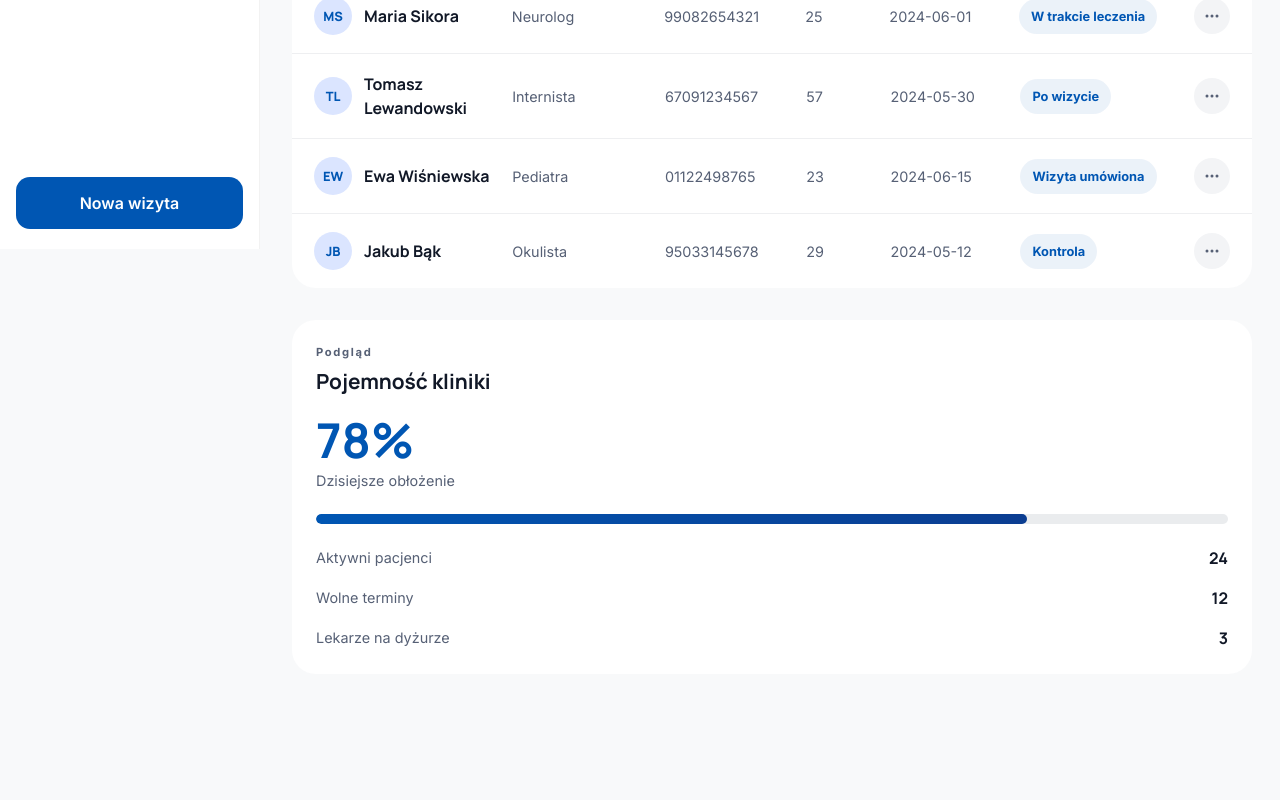
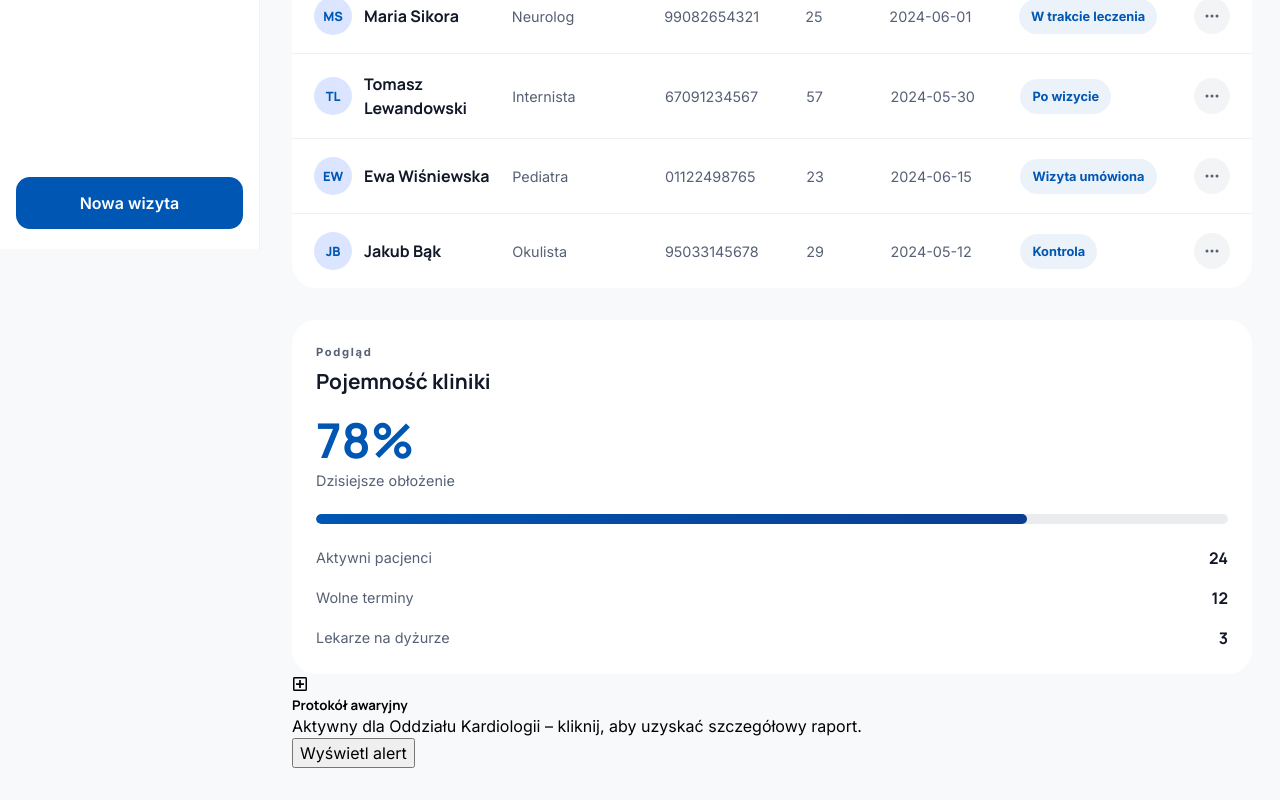
Before and after one commit to kacpi95/clinic-management-system, a React (Vite) app in the folder frontend/: page /dashboard/patients in a window 1280 px wide. Shown: the part 551-1351 px from the top of the page. Before the commit the page ends 1257 px from the top, so only its background shows below. Built offline with nearby package versions, Linux system fonts and the light colour scheme; sample sign-in values are in the browser's storage.

Commit message:
feat: add EmergencyProtocolCard component

```diff
--- /dev/null
+++ b/frontend/src/features/patients/components/EmergencyProtocolCard/EmergencyProtocolCard.tsx
@@ -0,0 +1,19 @@
+import { FaRegPlusSquare } from 'react-icons/fa';
+
+import styles from './EmergencyProtocolCard.module.scss';
+
+export default function EmergencyProtocolCard() {
+  return (
+    <div className={styles.wrapper}>
+      <span className={styles.icon}>
+        <FaRegPlusSquare />
+      </span>
+      <h5 className={styles.title}>Protokół awaryjny</h5>
+      <p className={styles.description}>
+        Aktywny dla Oddziału Kardiologii – kliknij, aby uzyskać szczegółowy
+        raport.
+      </p>
+      <button className={styles.button}>Wyświetl alert</button>
+    </div>
+  );
+}
--- a/frontend/src/pages/Patients/Patients.tsx
+++ b/frontend/src/pages/Patients/Patients.tsx
@@ -1,3 +1,4 @@
+import EmergencyProtocolCard from '../../features/patients/components/EmergencyProtocolCard/EmergencyProtocolCard';
 import PatientCapacityCard from '../../features/patients/components/PatientCapacityCard/PatientCapacityCard';
 import PatientsHeader from '../../features/patients/components/PatientsHeader/PatientsHeader';
 import PatientsTable from '../../features/patients/components/PatientsTable/PatientsTable';
@@ -10,7 +11,7 @@ export default function Patients() {
       <PatientsTable />
       <div className={styles.bottomGrid}>
         <PatientCapacityCard />
-        {/* EmergencyProtocolCard */}
+        <EmergencyProtocolCard />
       </div>
     </div>
   );
```
Also changed, not shown: frontend/src/features/patients/components/EmergencyProtocolCard/EmergencyProtocolCard.module.scss (added).
